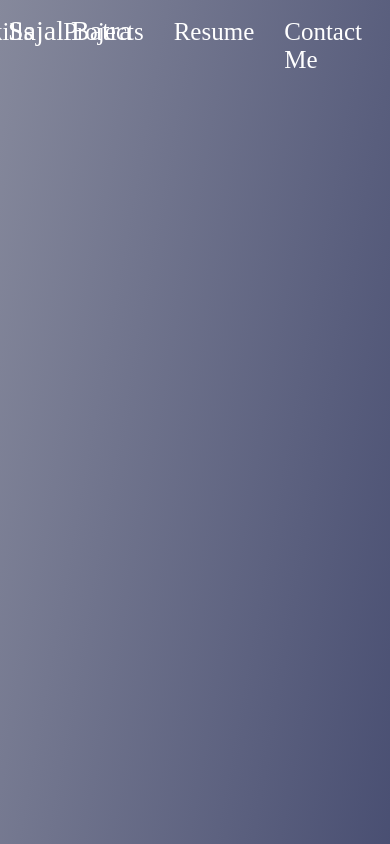
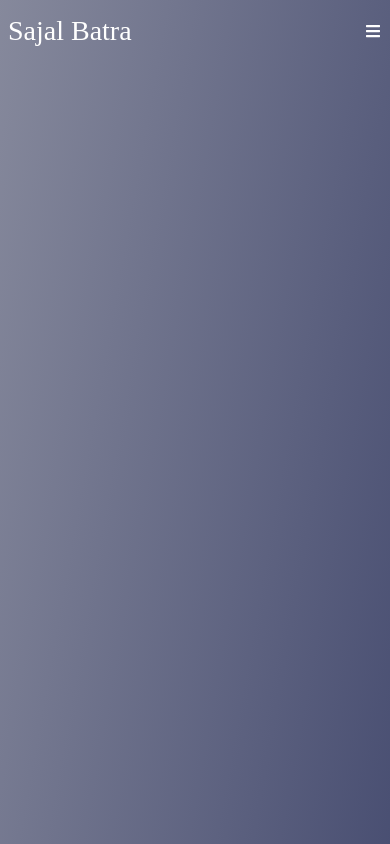
Before and after one commit to sajalbatra/sajal-batra, a React (Create React App) app: page / in a window 390 px wide. Built offline with nearby package versions, Linux system fonts and the light colour scheme.

Commit message:
Header Created

```diff
--- a/package.json
+++ b/package.json
@@ -8,6 +8,8 @@
     "@testing-library/user-event": "^13.5.0",
     "react": "^18.2.0",
     "react-dom": "^18.2.0",
+    "react-icons": "^4.10.1",
+    "react-router-dom": "^6.15.0",
     "react-scripts": "5.0.1",
     "web-vitals": "^2.1.4"
   },
--- a/src/Components/Header/Header.jsx
+++ b/src/Components/Header/Header.jsx
@@ -1,20 +1,60 @@
-import "./header.css"
+import { FaBars } from 'react-icons/fa';
+import "./header.css";
+import { useState, useEffect } from 'react';
+
 const Header = () => {
+  const [showMobileMenu, setShowMobileMenu] = useState(false);
+  const [isMobile, setIsMobile] = useState(false);
+
+  const toggleMobileMenu = () => {
+    setShowMobileMenu(!showMobileMenu);
+  };
+
+  useEffect(() => {
+    const handleResize = () => {
+      setIsMobile(window.innerWidth <= 768);
+    };
+    window.addEventListener('resize', handleResize);
+    handleResize();
+    return () => {
+      window.removeEventListener('resize', handleResize);
+    };
+  }, []);
+
   return (
-    <div className='header'>
-        <div className='header-left'>
-            <p>Sajal Batra</p>
-        </div>
-        <div className='header-right'>
+    <div className='header-desktop'>
+      <div className='header-desktop-left'>
+        <p>Sajal Batra</p>
+      </div>
+      <div className='header-desktop-right'>
+        {isMobile && (
+          <>
+            <FaBars onClick={toggleMobileMenu} className='mobile-toggle' />
+            {showMobileMenu && (
+              <div className='mobile-menu'>
+                <p>Home</p>
+                <p>About</p>
+                <p>Skills</p>
+                <p>Projects</p>
+                <p>Resume</p>
+                <p className="mobile-menu-last-element">Contact Me</p>
+              </div>
+            )}
+          </>
+        )}
+        {!isMobile && (
+          <>
             <p>Home</p>
             <p>About</p>
             <p>Skills</p>
             <p>Projects</p>
             <p>Resume</p>
-            <p className="header-right-last-element">Contact Me</p>
-        </div>
+            <p className="header-desktop-right-last-element">Contact Me</p>
+          </>
+        )}
+      </div>
     </div>
-  )
+  );
 }
 
-export default Header
+export default Header;
--- a/src/Components/Header/header.css
+++ b/src/Components/Header/header.css
@@ -1,4 +1,4 @@
-.header {
+.header-desktop {
     display: flex;
     flex-direction: row;
     position: relative;
@@ -7,16 +7,17 @@
     /* flex-wrap:wrap; */
 }
 
-.header-right {
+.header-desktop-right {
     position: absolute;
     display: flex;
     flex-direction: row;
     right: 0;
     gap: 30px;
+
     /* flex-wrap:wrap; */
 }
 
-.header-right p {
+.header-desktop-right p {
     color: #FFF;
     font-family: Acme;
     font-size: 25px;
@@ -26,7 +27,7 @@
 
 }
 
-.header-left {
+.header-desktop-left {
     position: absolute;
     display: flex;
     flex-direction: row;
@@ -35,7 +36,7 @@
 
 }
 
-.header-left p {
+.header-desktop-left p {
     color: #FFF;
     font-family: Acme;
     font-size: 28px;
@@ -43,6 +44,12 @@
     font-weight: 400;
     cursor: pointer;
 }
-.header-right-last-element{
+.header-desktop-right-last-element{
     margin-right: 20px;
 }
+.mobile-toggle{
+    position: absolute;
+    color: #FFF;
+    top: 30px;
+    right: 1px;
+}
```
Also changed, not shown: 1 other file (tests, documents, lock files or other folders).
